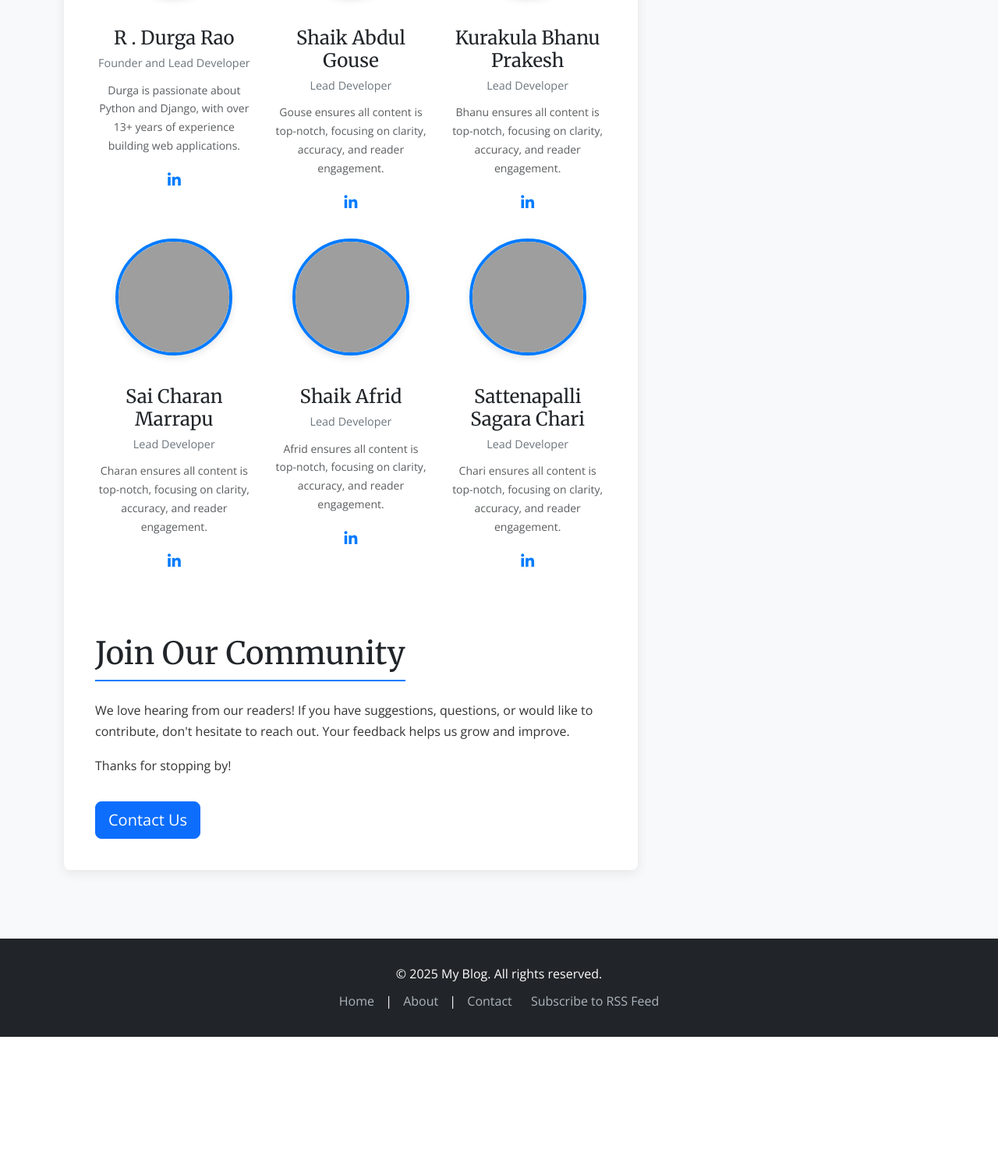
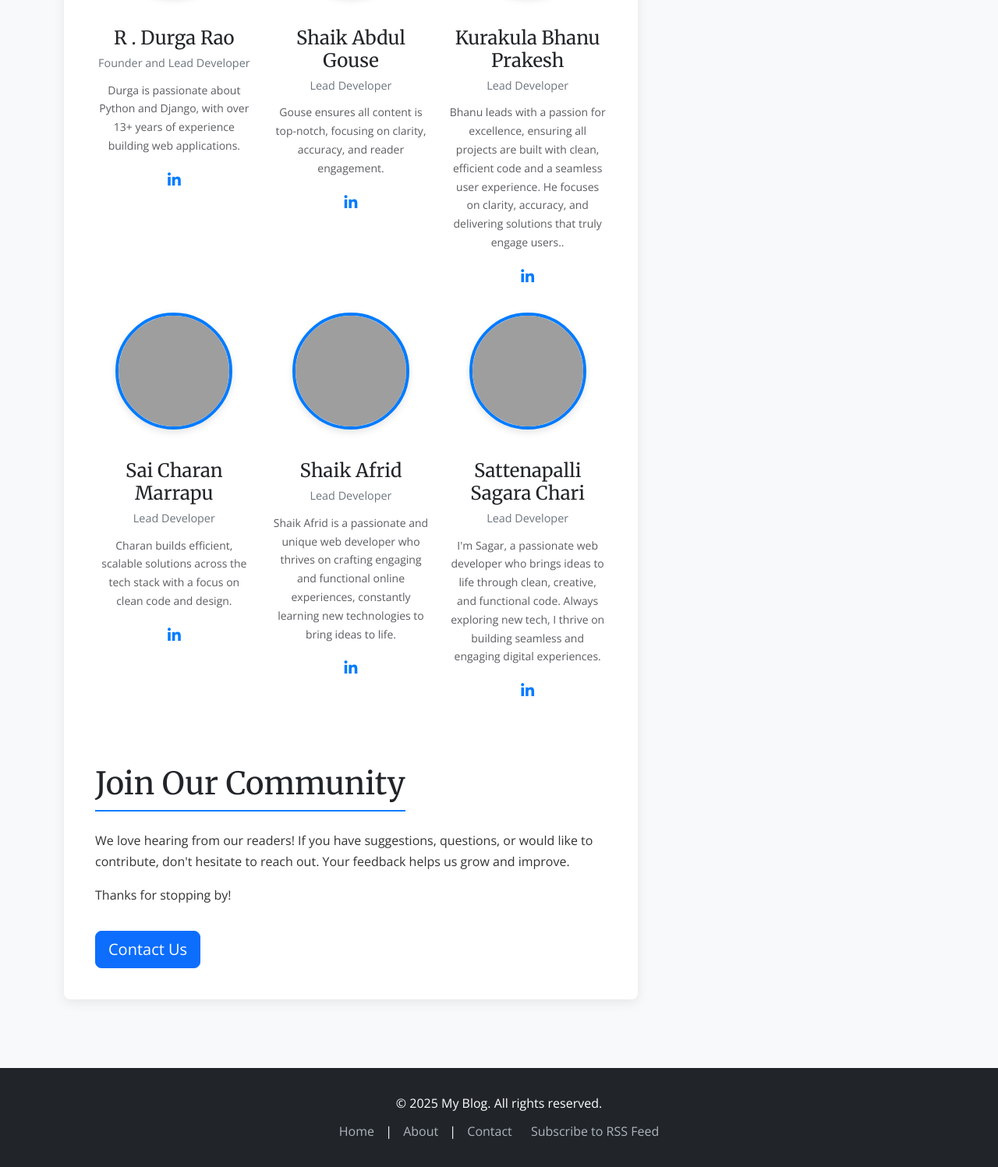
Before and after one commit to gouse-1725/Blog_repo, a Django app: page /about/ in a window 1280 px wide. Shown: the part 1603-3100 px from the top of the page at 78% size. Before the commit the page ends 2933 px from the top, so only its background shows below. Run offline with Django 5.2, Linux system fonts and the light colour scheme; data comes from the database, SQL or seed files in the repository; some libraries are stand-ins or nearby versions; grey boxes are pictures that could not be loaded.

Commit message:
updated code

```diff
--- a/templates/about.html
+++ b/templates/about.html
@@ -285,7 +285,7 @@
                         <img src="{% static 'bhanu.JPG' %}" alt="Abdul Gouse">
                         <h4>Kurakula Bhanu Prakesh</h4>
                         <p class="role">Lead Developer</p>
-                        <p class="text-muted small">Bhanu ensures all content is top-notch, focusing on clarity, accuracy, and reader engagement.</p>
+                        <p class="text-muted small">Bhanu leads with a passion for excellence, ensuring all projects are built with clean, efficient code and a seamless user experience. He focuses on clarity, accuracy, and delivering solutions that truly engage users..</p>
                         <div class="social-icons">
                             <a href="https://www.linkedin.com/in/bhanu-prakash-184a2527b/" target="_blank"><i class="fab fa-linkedin-in"></i></a>
                         </div>
@@ -295,7 +295,7 @@
                         <img src="{% static 'charan.jpg' %}" alt="Abdul Gouse">
                         <h4>Sai Charan Marrapu</h4>
                         <p class="role">Lead Developer</p>
-                        <p class="text-muted small">Charan ensures all content is top-notch, focusing on clarity, accuracy, and reader engagement.</p>
+                        <p class="text-muted small">Charan builds efficient, scalable solutions across the tech stack with a focus on clean code and design.</p>
                         <div class="social-icons">
                             <a href="https://www.linkedin.com/in/sai-charan-marrapu-3657731b3" target="_blank"><i class="fab fa-linkedin-in"></i></a>
                         </div>
@@ -305,7 +305,7 @@
                         <img src="{% static 'afrid.jpg' %}" alt="Abdul Gouse">
                         <h4>Shaik Afrid</h4>
                         <p class="role">Lead Developer</p>
-                        <p class="text-muted small">Afrid ensures all content is top-notch, focusing on clarity, accuracy, and reader engagement.</p>
+                        <p class="text-muted small">Shaik Afrid is a passionate and unique web developer who thrives on crafting engaging and functional online experiences, constantly learning new technologies to bring ideas to life.</p>
                         <div class="social-icons">
                             <a href="https://www.linkedin.com/in/shaikafrid3008" target="_blank"><i class="fab fa-linkedin-in"></i></a>
                         </div>
@@ -315,7 +315,7 @@
                         <img src="{% static 'sagar.jpg' %}" alt="Abdul Gouse">
                         <h4>Sattenapalli Sagara Chari</h4>
                         <p class="role">Lead Developer</p>
-                        <p class="text-muted small">Chari ensures all content is top-notch, focusing on clarity, accuracy, and reader engagement.</p>
+                        <p class="text-muted small">I'm Sagar, a passionate web developer who brings ideas to life through clean, creative, and functional code. Always exploring new tech, I thrive on building seamless and engaging digital experiences.</p>
                         <div class="social-icons">
                             <a href="https://www.linkedin.com/in/sattenapalli-sagarachari725/" target="_blank"><i class="fab fa-linkedin-in"></i></a>
                         </div>
--- a/templates/contact.html
+++ b/templates/contact.html
@@ -62,7 +62,7 @@
 
 <!-- Contact Section -->
 <div class="container contact-section text-center">
-    <img src="{% static 'gouse.jpg' %}" alt="Your Photo" class="profile-img">
+    <img src="{% static 'Durga.jpg' %}" alt="Your Photo" class="profile-img">
 
     <h2>Get in Touch</h2>
     <p class="mb-4">I'd love to hear from you! Feel free to reach out for collaborations, questions, or just a friendly hello.</p>
```
